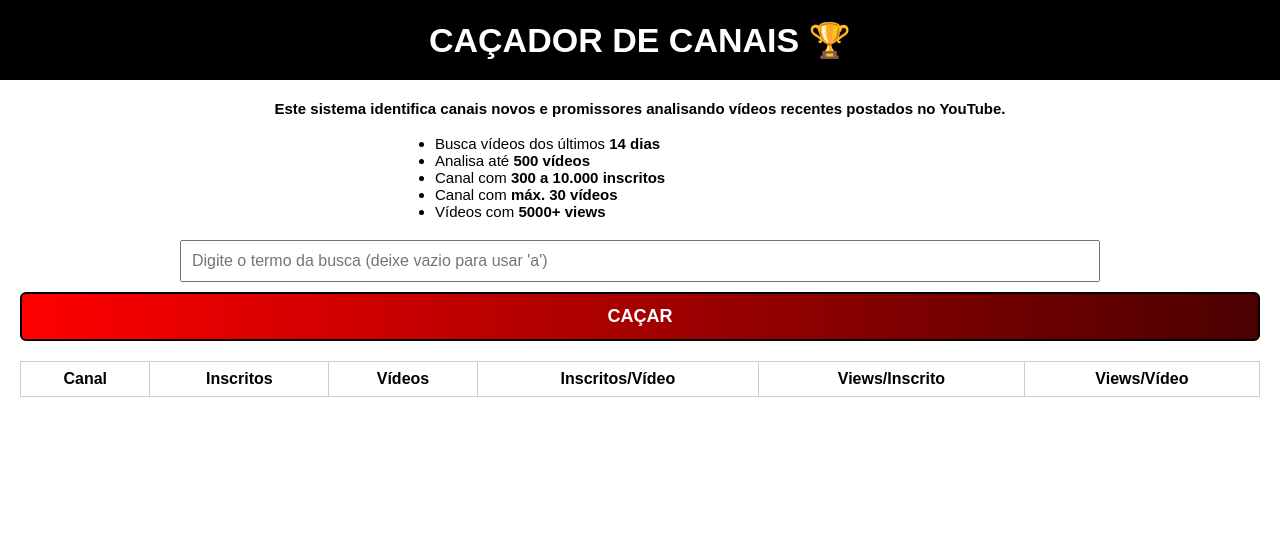
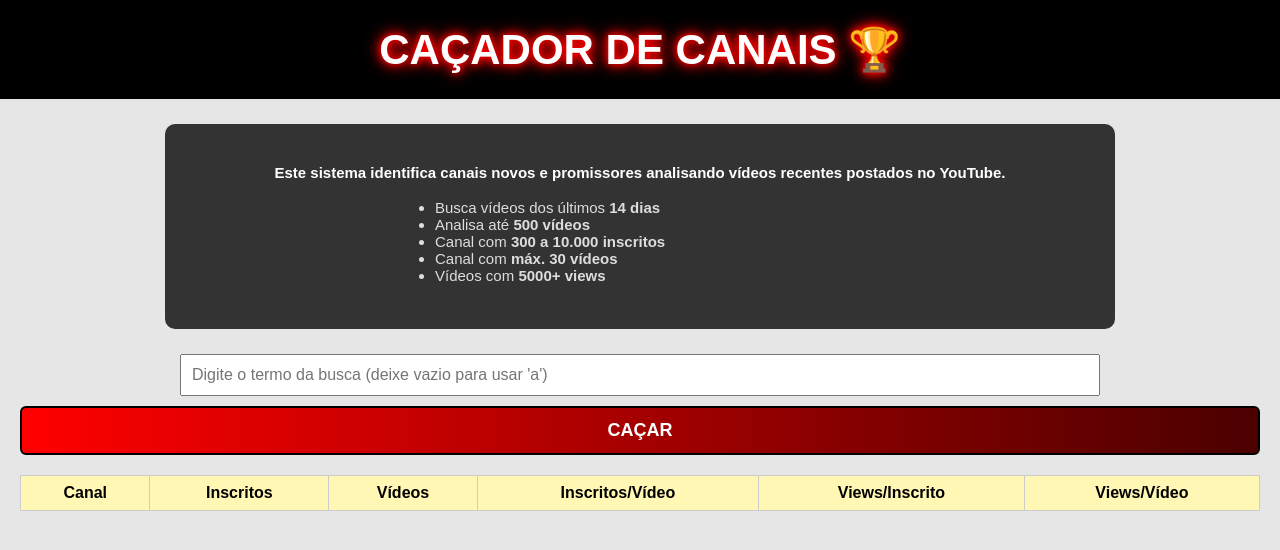
Before and after one commit to MikaelQrz/Ca-ador, a plain HTML site: page index.html in a window 1280 px wide. Drawn offline with Linux system fonts and the light colour scheme.

Commit message:
Update index.html

```diff
--- a/index.html
+++ b/index.html
@@ -7,7 +7,7 @@
     <style>
         body {
             font-family: Arial;
-            background: #fff;
+            background: #e6e6e6; /* fundo cinza claro */
             color: #000;
             padding: 0;
             margin: 0;
@@ -16,7 +16,7 @@
         .titulo-container {
             width: 100%;
             background: #000;
-            padding: 20px 0;
+            padding: 25px 0;
             display: flex;
             justify-content: center;
             align-items: center;
@@ -24,13 +24,18 @@
 
         h1 {
             color: #fff;
-            font-size: 34px;
+            font-size: 42px; /* maior */
             margin: 0;
+            text-shadow: 0 0 6px red, 0 0 12px red, 0 0 18px red; /* sombra neon vermelha */
         }
 
         .info-container {
             max-width: 900px;
-            margin: 20px auto;
+            margin: 25px auto;
+            background: #333;               /* caixa escura */
+            padding: 25px;
+            border-radius: 10px;
+            color: #fff;                    /* texto claro no fundo escuro */
         }
 
         p.descricao {
@@ -38,6 +43,7 @@
             text-align: center;
             margin-bottom: 18px;
             font-weight: bold;
+            color: #fff;
         }
 
         ul.regras {
@@ -46,6 +52,7 @@
             max-width: 450px;
             margin: 0 auto 20px auto;
             font-size: 15px;
+            color: #ddd;
         }
 
         button {
@@ -111,11 +118,14 @@
             padding: 8px;
             text-align: center;
             font-weight: bold;
+            background: #fff7b3; /* amarelo claro */
         }
 
         th { cursor: pointer; }
 
-        .coluna-ativa { background: #d6d6d6 !important; }
+        .coluna-ativa {
+            background: #ffe680 !important;
+        }
     </style>
 </head>
 <body>
@@ -169,6 +179,8 @@
     <tbody></tbody>
 </table>
 
+<!-- JS continua exatamente igual -->
+
 <script>
 console.log("JS carregado!");
 
@@ -189,10 +201,6 @@ function pararAnimacaoBotao() {
     botao.classList.remove("loading");
     setTimeout(() => progressContainer.style.display = "none", 600);
 }
-
-/* ----------------------------------------------------- */
-/* -----------------  BUSCA COM PAGINAÇÃO --------------- */
-/* ----------------------------------------------------- */
 
 async function buscarVideos() {
     iniciarAnimacaoBotao();
@@ -243,10 +251,6 @@ async function buscarVideos() {
     pararAnimacaoBotao();
 }
 
-/* ----------------------------------------------------- */
-/* -------------------- BUSCA EM MASSA ------------------ */
-/* ----------------------------------------------------- */
-
 async function buscarDadosDeVariosCanais(listaIds) {
     const ids = listaIds.join(",");
 
@@ -260,10 +264,6 @@ async function buscarDadosDeVariosCanais(listaIds) {
 
     data.items.forEach(processarCanal);
 }
-
-/* ----------------------------------------------------- */
-/* --------------------- PROCESSAR CANAL ---------------- */
-/* ----------------------------------------------------- */
 
 function processarCanal(c) {
     const nome = c.snippet.title;
@@ -284,19 +284,11 @@ function processarCanal(c) {
     );
 }
 
-/* ----------------------------------------------------- */
-/* ------------------------- TABELA ---------------------- */
-/* ----------------------------------------------------- */
-
 function adicionarNaTabela(...vals) {
     const tr = document.createElement("tr");
     tr.innerHTML = vals.map(v => `<td>${v}</td>`).join("");
     document.querySelector("#resultados tbody").appendChild(tr);
 }
-
-/* ----------------------------------------------------- */
-/* ----------------------- ORDENAÇÃO --------------------- */
-/* ----------------------------------------------------- */
 
 document.querySelectorAll("th").forEach(th => {
     th.addEventListener("click", () => ordenar(th));
```
